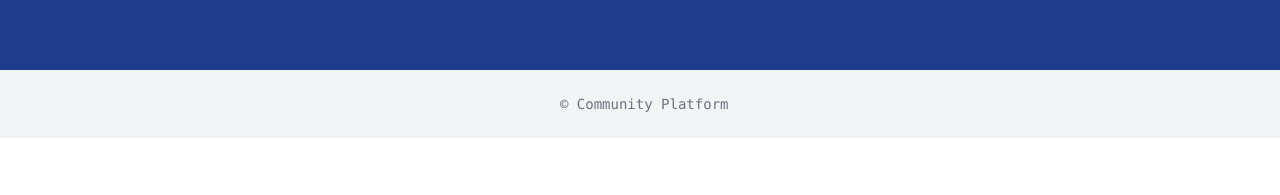
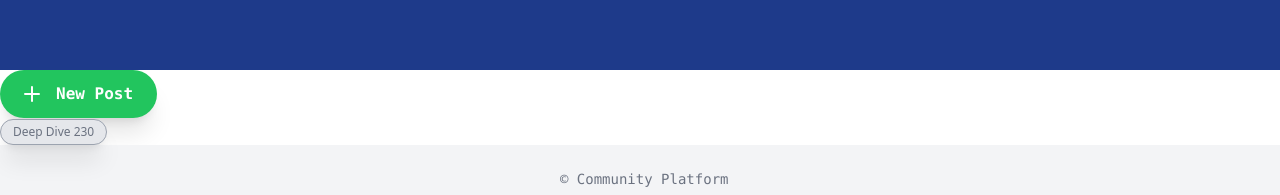
Before and after one commit to mahdikhashan/nuxt-community-platform, a Nuxt app: page / in a window 1280 px wide. Shown: the part 374-569 px from the top of the page. Built offline with nearby package versions, Linux system fonts and the light colour scheme.

Commit message:
add tag and newpost components

```diff
--- a/components/Button.vue
+++ /dev/null
@@ -1,15 +0,0 @@
-<template>
-  <div>
-      <button>
-          <slot></slot>
-      </button>
-  </div>
-</template>
-
-<script>
-export default {
-  name: 'Button',
-  props: {
-  }
-}
-</script>
--- /dev/null
+++ b/components/NewPost.vue
@@ -0,0 +1,22 @@
+<template>
+  <button
+    class="flex gap-4 bg-green-500 hover:bg-green-600 px-6 text-white justify-center items-center py-3 rounded-full shadow-xl"
+  >
+    <svg class="w-4" xmlns="http://www.w3.org/2000/svg" viewBox="0 0 16 16" aria-hidden="true">
+      <title>New Post</title>
+      <path
+        d="M8,0A1,1,0,0,1,9,1V7h6a1,1,0,0,1,.993.883L16,8a1,1,0,0,1-1,1H9v6a1,1,0,0,1-.883.993L8,16a1,1,0,0,1-1-1V9H1a1,1,0,0,1-.993-.883L0,8A1,1,0,0,1,1,7H7V1A1,1,0,0,1,7.883.006Z"
+        fill="currentColor"
+      />
+    </svg>
+    <pre class="font-semibold">New Post</pre>
+  </button>
+</template>
+
+<script>
+export default {
+  name: 'Button',
+  props: {
+  }
+}
+</script>
--- a/components/Tag.vue
+++ b/components/Tag.vue
@@ -1,16 +1,18 @@
 <template>
-  <div pill href="#" variant="light">
-    <slot></slot>
-  </div>
+  <button>
+    <nuxt-link
+      to="/"
+      class="flex gap-4 bg-gray-200 hover:text-gray-600 hover:border-gray-600 text-gray-500 border-[1px] border-gray-400 px-3 text-xs justify-center items-center py-1 rounded-full shadow-xl"
+    >
+      <div>
+        <slot></slot>
+      </div>
+    </nuxt-link>
+  </button>
 </template>
 
 <script>
 export default {
   name: 'Tag',
-  // props: {
-  //  pill: Boolean,
-  //  href: [String, required, ],
-  //  variant: [String, "light", ]
-  // }
 }
 </script>
--- a/pages/index.vue
+++ b/pages/index.vue
@@ -1,11 +1,14 @@
 <template>
   <div>
     <Banner></Banner>
+    <NewPost></NewPost>
+    <Tag>Deep Dive 230</Tag>
   </div>
 </template>
 
 <script>
 import Banner from "../components/Banner.vue";
+import NewPost from "../components/NewPost.vue";
 export default {
   name: "IndexPage",
   data() {
@@ -102,6 +105,6 @@ export default {
       currentPage: 5,
     };
   },
-  components: { Banner }
+  components: { Banner, NewPost }
 };
 </script>
```
Also changed, not shown: 1 other file (tests, documents, lock files or other folders).
